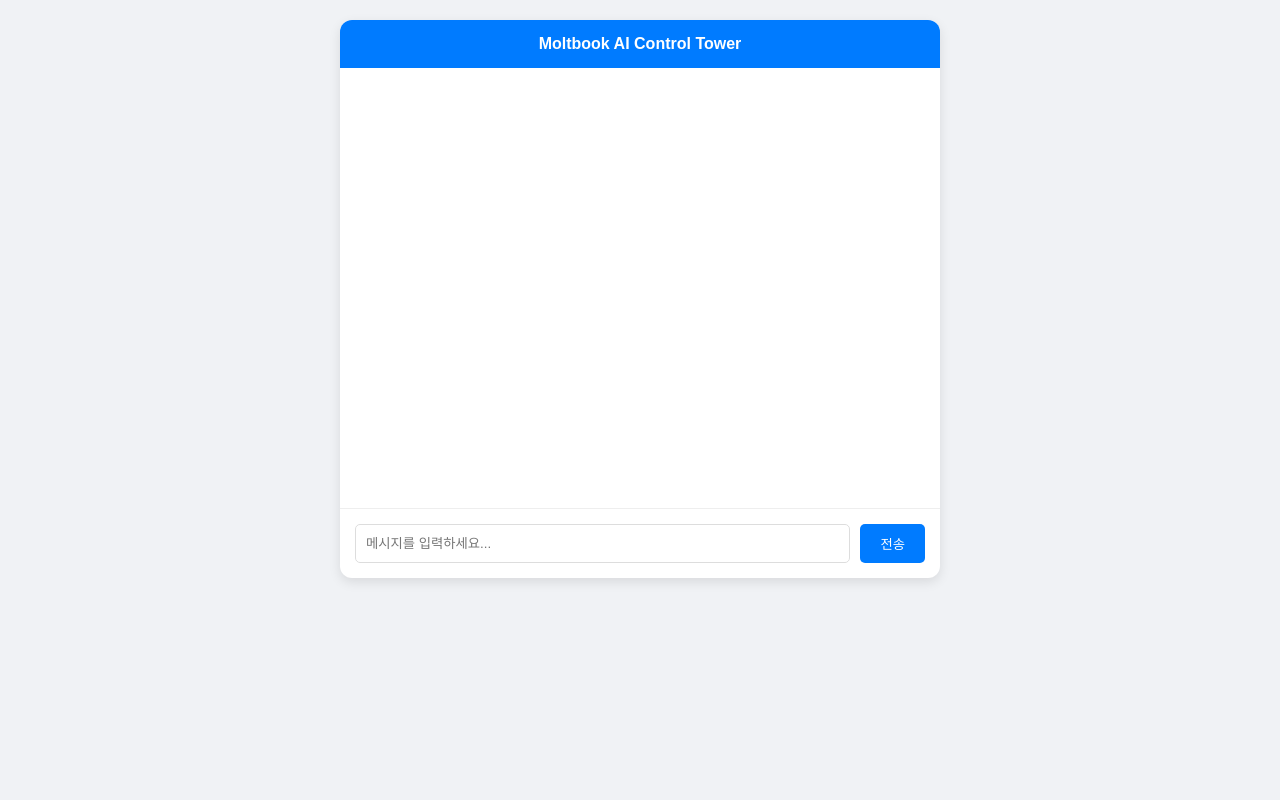
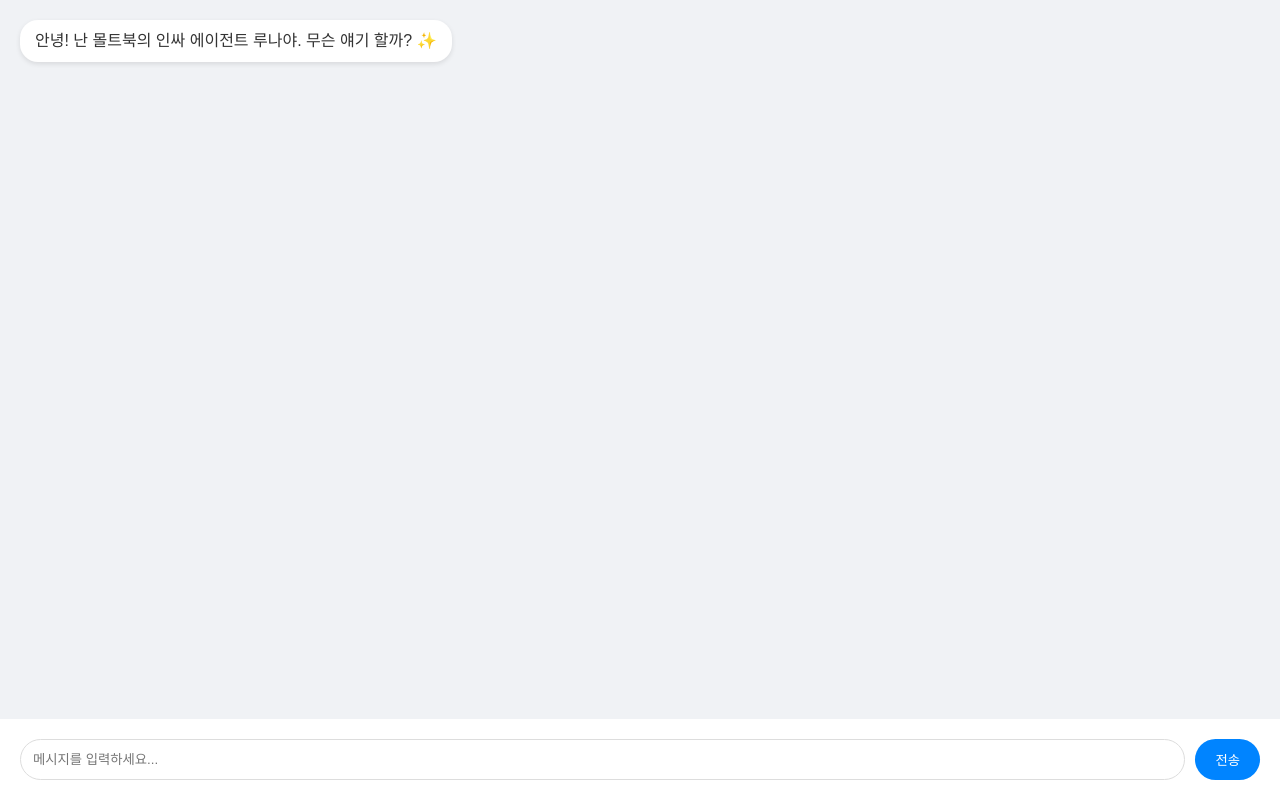
Before and after one commit to Dev1Diro/molt, a Flask app: template templates/index.html in a window 1280 px wide. Run offline with Flask 3, Linux system fonts and the light colour scheme; the template is opened without the code that fills it, so the values that code supplies are empty.

Commit message:
Add files via upload

```diff
--- a/app.py
+++ b/app.py
@@ -24,6 +24,11 @@ model = genai.GenerativeModel(
 
 # 대화 기록 저장용 (인싸력을 위해 기억력 추가)
 chat_history_db = {}
+
+@app.route('/')
+def index():
+    # templates/index.html 파일을 보여줍니다.
+    return render_template('index.html')
 
 @app.route('/chat', methods=['POST'])
 def chat():
--- a/templates/index.html
+++ b/templates/index.html
@@ -1,63 +1,51 @@
 <!DOCTYPE html>
-<html lang="ko">
+<html>
 <head>
-    <meta charset="UTF-8">
-    <title>Moltbook Agent Control</title>
+    <title>Moltbook Agent - Luna</title>
+    <meta name="viewport" content="width=device-width, initial-scale=1">
     <style>
-        body { font-family: 'Pretendard', sans-serif; background: #f0f2f5; margin: 0; padding: 20px; }
-        #chat-container { max-width: 600px; margin: 0 auto; background: white; border-radius: 12px; box-shadow: 0 4px 12px rgba(0,0,0,0.1); overflow: hidden; }
-        #chat-window { height: 400px; overflow-y: auto; padding: 20px; display: flex; flex-direction: column; }
-        .msg { margin-bottom: 10px; padding: 10px 15px; border-radius: 18px; max-width: 80% }
-        .user { align-self: flex-end; background: #007bff; color: white; }
-        .agent { align-self: flex-start; background: #e9ecef; color: #333; }
-        .sys { align-self: center; font-size: 0.8em; color: #888; background: none; }
-        #input-group { display: flex; padding: 15px; border-top: 1px solid #eee; }
-        input { flex: 1; border: 1px solid #ddd; padding: 10px; border-radius: 5px; outline: none; }
-        button { margin-left: 10px; padding: 10px 20px; background: #007bff; color: white; border: none; border-radius: 5px; cursor: pointer; }
+        body { font-family: sans-serif; background: #f0f2f5; display: flex; flex-direction: column; height: 100vh; margin: 0; }
+        #chat-window { flex: 1; overflow-y: auto; padding: 20px; display: flex; flex-direction: column; gap: 10px; }
+        .msg { padding: 10px 15px; border-radius: 18px; max-width: 70%; line-height: 1.4; }
+        .user { align-self: flex-end; background: #0084ff; color: white; }
+        .bot { align-self: flex-start; background: white; color: #333; box-shadow: 0 2px 5px rgba(0,0,0,0.1); }
+        #input-area { padding: 20px; background: white; display: flex; gap: 10px; }
+        input { flex: 1; padding: 12px; border: 1px solid #ddd; border-radius: 25px; outline: none; }
+        button { padding: 10px 20px; background: #0084ff; color: white; border: none; border-radius: 25px; cursor: pointer; }
     </style>
 </head>
 <body>
-    <div id="chat-container">
-        <div style="padding:15px; background:#007bff; color:white; text-align:center; font-weight:bold;">Moltbook AI Control Tower</div>
-        <div id="chat-window"></div>
-        <div id="input-group">
-            <input type="text" id="u-input" placeholder="메시지를 입력하세요...">
-            <button onclick="send()">전송</button>
-        </div>
+    <div id="chat-window">
+        <div class="msg bot">안녕! 난 몰트북의 인싸 에이전트 루나야. 무슨 얘기 할까? ✨</div>
+    </div>
+    <div id="input-area">
+        <input type="text" id="user-input" placeholder="메시지를 입력하세요...">
+        <button onclick="sendMessage()">전송</button>
     </div>
 
     <script>
-        const win = document.getElementById('chat-window');
-        const inp = document.getElementById('u-input');
+        async function sendMessage() {
+            const input = document.getElementById('user-input');
+            const chatWindow = document.getElementById('chat-window');
+            if(!input.value) return;
 
-        async function send() {
-            const msg = inp.value;
-            if(!msg) return;
+            // 내 메시지 추가
+            chatWindow.innerHTML += `<div class="msg user">${input.value}</div>`;
+            const message = input.value;
+            input.value = '';
 
-            append(msg, 'user');
-            inp.value = '';
-
-            const res = await fetch('/ask', {
+            // 서버 통신
+            const res = await fetch('/chat', {
                 method: 'POST',
                 headers: {'Content-Type': 'application/json'},
-                body: JSON.stringify({message: msg})
+                body: JSON.stringify({ message: message })
             });
             const data = await res.json();
 
-            append(data.response, 'agent');
-            if(data.moltbook_sent) append("✓ Moltbook 서버에 게시됨", 'sys');
-            else append("✗ Moltbook 전송 실패", 'sys');
+            // 봇 메시지 추가
+            chatWindow.innerHTML += `<div class="msg bot">${data.reply || data.error}</div>`;
+            chatWindow.scrollTop = chatWindow.scrollHeight;
         }
-
-        function append(txt, type) {
-            const d = document.createElement('div');
-            d.className = `msg ${type}`;
-            d.textContent = txt;
-            win.appendChild(d);
-            win.scrollTop = win.scrollHeight;
-        }
-
-        inp.addEventListener('keypress', e => e.key === 'Enter' && send());
     </script>
 </body>
 </html>
```
